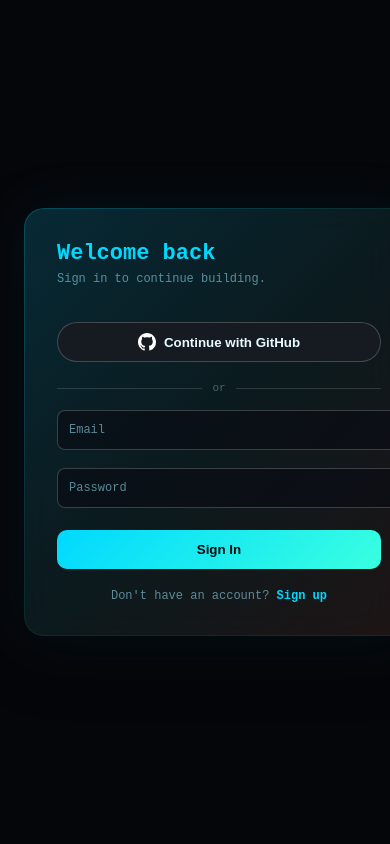
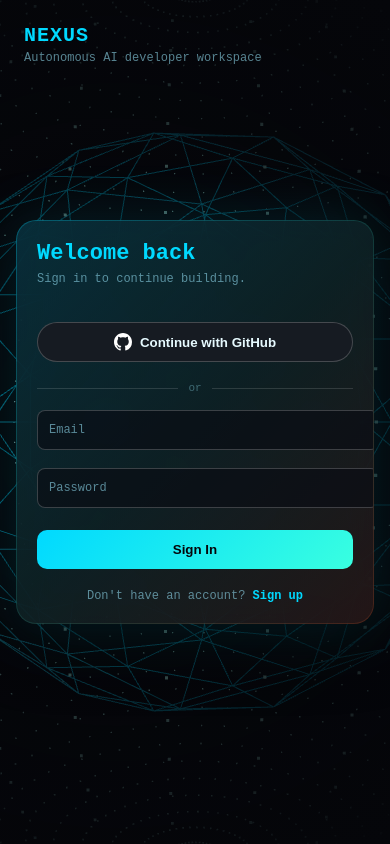
Before and after one commit to Nitish204/Nexus-AI, a React (Vite) app in the folder frontend/: page / in a window 390 px wide. Built offline with nearby package versions, Linux system fonts and the light colour scheme; no server answers.

Commit message:
Enhance AuthPage layout and styles
Refactor AuthPage layout for better responsiveness and styling.

```diff
--- a/frontend/src/pages/AuthPage.jsx
+++ b/frontend/src/pages/AuthPage.jsx
@@ -184,58 +184,71 @@ export default function AuthPage({ onAuthenticated }) {
       style={{
         width: "100vw",
         height: "100dvh",
-        display: "flex",
+        position: "relative",
         background: "#05060a",
         overflow: "hidden",
         fontFamily: "monospace",
       }}
     >
-      {/* Left: 3D orb */}
-      <div style={{ flex: 1, position: "relative", display: window.innerWidth < 768 ? "none" : "block" }}>
+      {/* 3D orb — always rendered, full-screen background on all sizes */}
+      <div style={{ position: "absolute", inset: 0, zIndex: 0 }}>
         <OrbScene />
-        <div
-          style={{
-            position: "absolute",
-            bottom: 40,
-            left: 40,
-            color: "#e6faff",
-            maxWidth: 320,
-          }}
-        >
-          <div style={{ fontSize: 28, fontWeight: 700, color: "#00d9ff", letterSpacing: 1 }}>NEXUS</div>
-          <div style={{ fontSize: 13, color: "#8fd9ec99", marginTop: 6 }}>
-            Autonomous AI developer workspace
-          </div>
+      </div>
+
+      {/* Dark gradient overlay so text/card stay readable over the orb */}
+      <div
+        style={{
+          position: "absolute",
+          inset: 0,
+          zIndex: 1,
+          background:
+            "radial-gradient(circle at 30% 50%, transparent 0%, #05060acc 60%, #05060a 100%)",
+          pointerEvents: "none",
+        }}
+      />
+
+      {/* Brand label, top-left */}
+      <div style={{ position: "absolute", top: 24, left: 24, zIndex: 2, color: "#e6faff" }}>
+        <div style={{ fontSize: "clamp(20px, 4vw, 28px)", fontWeight: 700, color: "#00d9ff", letterSpacing: 1 }}>
+          NEXUS
+        </div>
+        <div style={{ fontSize: 12, color: "#8fd9ec99", marginTop: 4 }}>
+          Autonomous AI developer workspace
         </div>
       </div>
 
-      {/* Right: auth card */}
+      {/* Auth card, centered on mobile, right-aligned on desktop */}
       <div
         style={{
-          flex: "0 0 min(480px, 100%)",
+          position: "absolute",
+          inset: 0,
+          zIndex: 2,
           display: "flex",
           alignItems: "center",
-          justifyContent: "center",
-          padding: 24,
+          justifyContent: window.innerWidth < 768 ? "center" : "flex-end",
+          padding: "16px",
         }}
       >
         <div
           style={{
             width: "100%",
             maxWidth: 380,
-            padding: 32,
+            marginRight: window.innerWidth < 768 ? 0 : "6vw",
+            padding: "clamp(20px, 5vw, 32px)",
             borderRadius: 20,
-            background: "rgba(10, 13, 20, 0.55)",
-            backdropFilter: "blur(16px)",
-            WebkitBackdropFilter: "blur(16px)",
+            background: "rgba(10, 13, 20, 0.6)",
+            backdropFilter: "blur(18px)",
+            WebkitBackdropFilter: "blur(18px)",
             border: "1px solid transparent",
             backgroundImage:
-              "linear-gradient(rgba(10,13,20,0.55), rgba(10,13,20,0.55)), linear-gradient(135deg, #00d9ff55, #39ffe022, #ff6b3533)",
+              "linear-gradient(rgba(10,13,20,0.6), rgba(10,13,20,0.6)), linear-gradient(135deg, #00d9ff66, #39ffe033, #ff6b3544)",
             backgroundOrigin: "border-box",
             backgroundClip: "padding-box, border-box",
-            boxShadow: "0 0 60px #00d9ff11, 0 20px 60px #00000066",
+            boxShadow: "0 0 60px #00d9ff22, 0 20px 60px #00000088",
             transition: "all 0.4s cubic-bezier(0.34, 1.56, 0.64, 1)",
             color: "#e6faff",
+            maxHeight: "92dvh",
+            overflowY: "auto",
           }}
         >
           <h2 style={{ margin: 0, fontSize: 22, color: "#00d9ff" }}>
```
